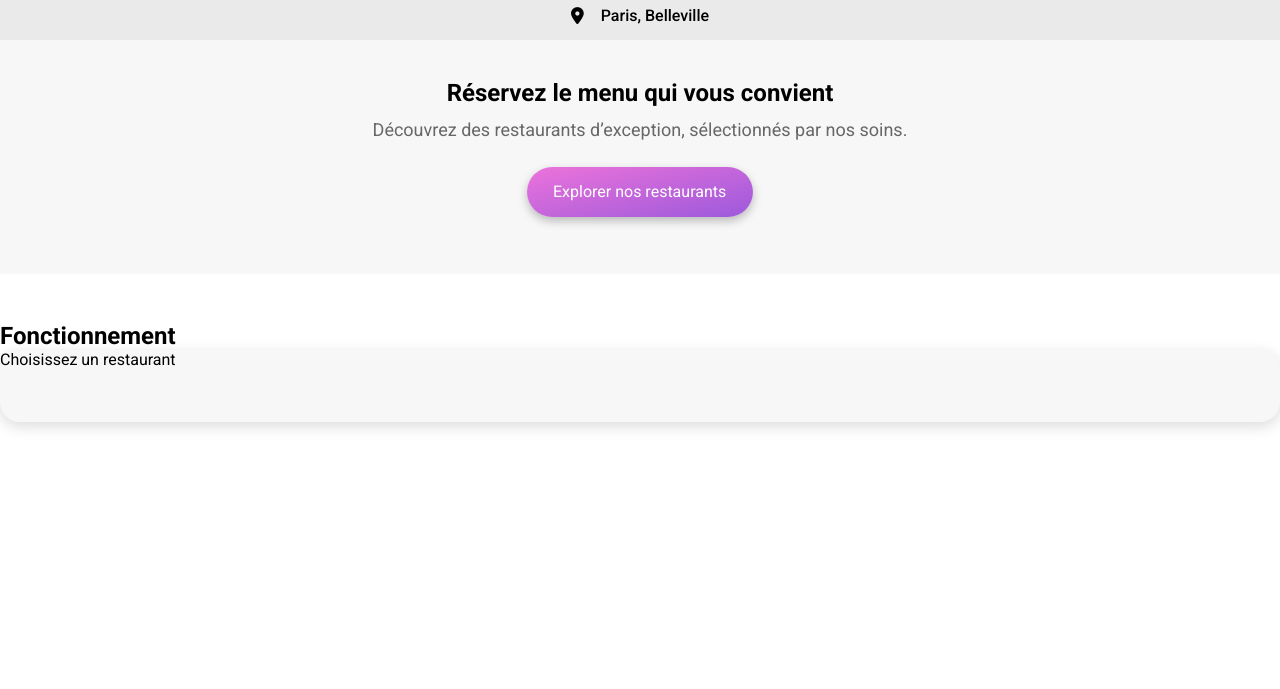
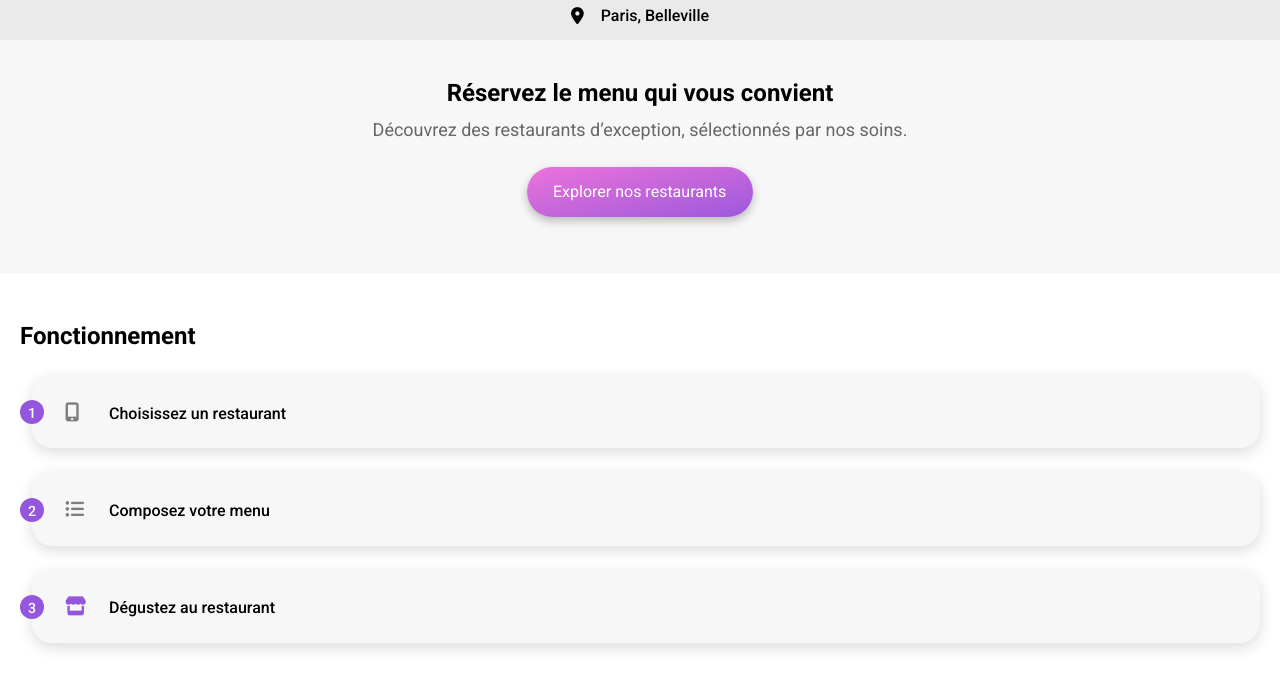
Before and after one commit to pathne/projet4, a plain HTML site: page index.html in a window 1280 px wide. Shown: the part 73-762 px from the top of the page. Drawn offline with Linux system fonts and the light colour scheme.

Commit message:
added etapes ordered list

```diff
--- a/assets/css/style.css
+++ b/assets/css/style.css
@@ -9,7 +9,7 @@ body {
     justify-content: center;
 }
 
-h2 {
+h2, p {
     padding: 0 0 0 0;
     margin: 0 0 0 0;
 }
@@ -115,7 +115,7 @@ h2 {
 }
 
 .fonctionnement {
-    padding-top: 48px;
+    padding: 48px 20px 68px 20px;
     background-color: white;
     display: flex;
     flex-direction: column;
@@ -127,9 +127,59 @@ h2 {
     line-height: 28px;
 }
 
+/* https://css-tricks.com/css-counters-custom-list-number-styling/ */
+
+.etapes {
+    --width: 24px;
+    margin-top: 1px;
+    counter-reset: etape-counter;
+    list-style: none;
+    padding-left: calc(0.5 * var(--width));
+}
+
 .etape {
+    counter-increment: etape-counter;
+    position:relative;
+    margin-top: 25px;
     height: 72.38px;
+    padding-left: 33px;
+    padding-right: 33px;
+    display: flex;
+    align-items: center;
     background: #F7F7F7;
     box-shadow: 0px 4px 15px rgba(0, 0, 0, 0.15);
     border-radius: 20px;
 }
+
+.etape::before {
+    box-sizing: border-box;
+    position: absolute;
+    left: calc(-0.5 * var(--width));
+    width: var(--width);
+    height:var(--width);
+    content: counter(etape-counter);
+    font-weight: 500;
+    font-size: 14.1818px;
+    padding-top: 2px;
+    line-height: calc(var(--width) - 2px);
+    text-align: center;
+    color: white;
+    background: #9356DC;
+    border-radius: 50%;
+}
+
+.etape-icon {
+    width: 40px;
+    font-size: 19px;
+    color: #7E7E7E;
+}
+
+.etape-icon-colored {
+    color: #9356DC;
+}
+
+.etape-text {
+    font-weight: 500;
+    font-size: 16px;
+    line-height: 19px;
+}
--- a/index.html
+++ b/index.html
@@ -29,7 +29,26 @@
                 </section>
                 <section class="fonctionnement">
                     <h2 class="fonctionnement-title">Fonctionnement</h2>
-                    <div class="etape">Choisissez un restaurant</div>
+                    <ol class="etapes">
+                        <li class="etape">
+                            <p>
+                                <i class="etape-icon fa-solid fa-mobile-screen-button"></i>
+                                <span class="etape-text">Choisissez un restaurant</span>
+                            </p>
+                        </li>
+                        <li class="etape">
+                            <p>
+                                <i class="etape-icon fa-solid fa-list-ul"></i>
+                                <span class="etape-text">Composez votre menu</span>
+                            </p>
+                        </li>
+                        <li class="etape">
+                            <p>
+                                <i class="etape-icon etape-icon-colored fa-solid fa-store"></i>
+                                <span class="etape-text">Dégustez au restaurant</span>
+                            </p>
+                        </li>
+                    </ol>
                 </section>
             </main>
         </div>
```
